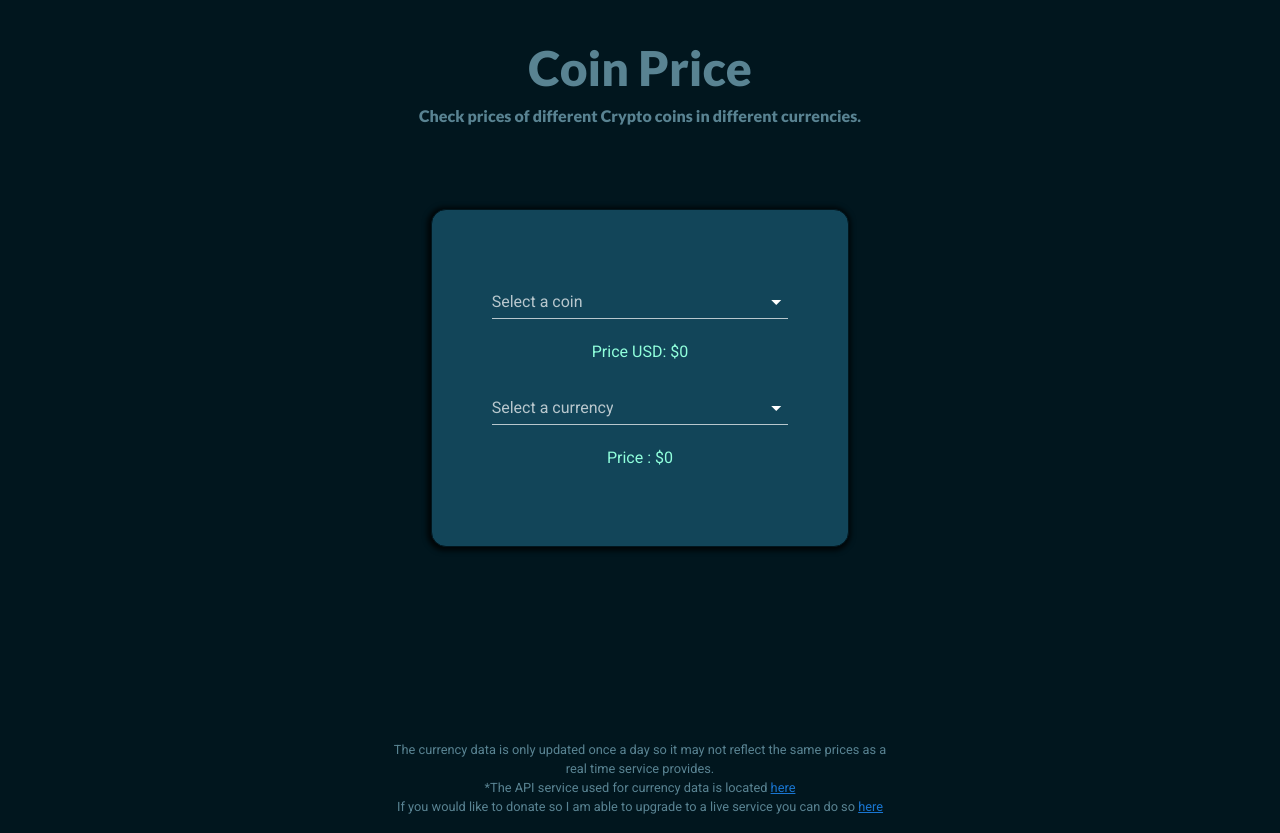
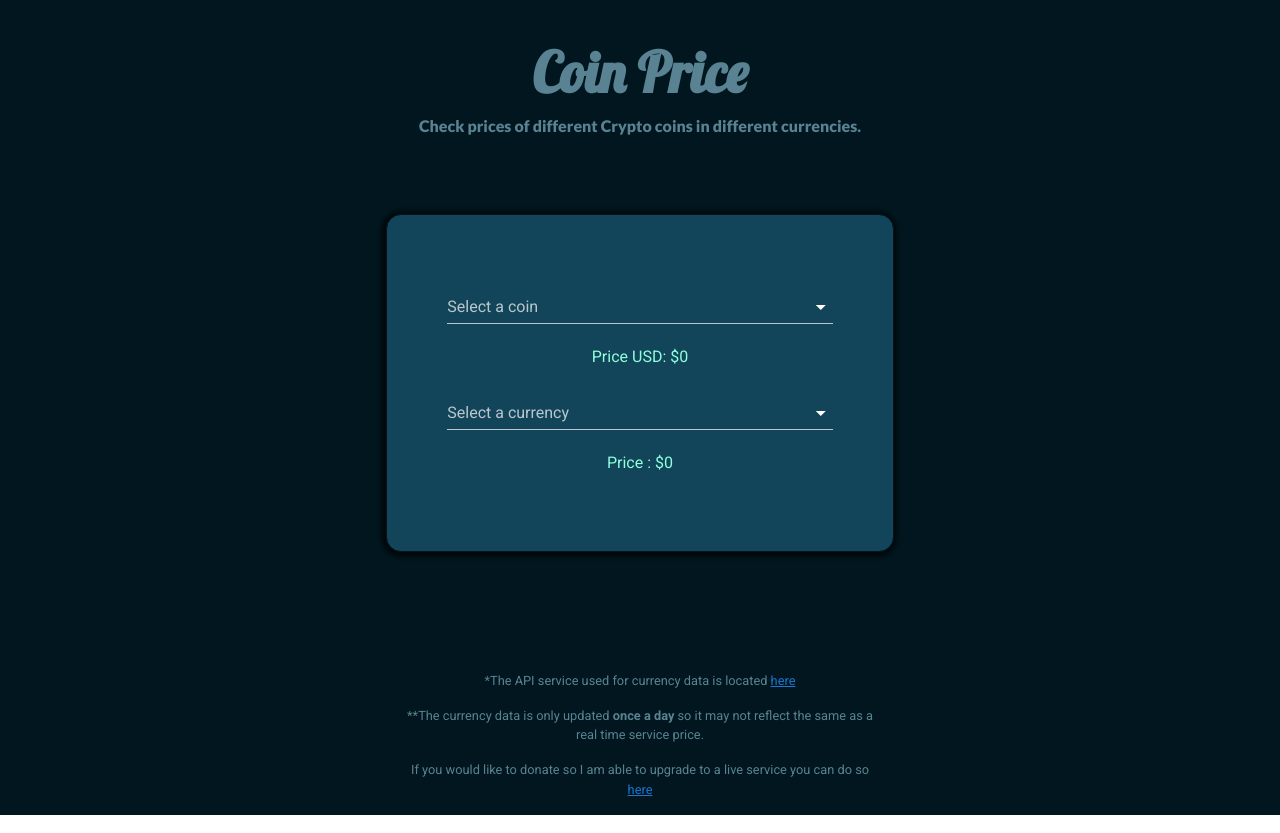
Before and after one commit to Schollar/crypto_converter, a Vue app: page / in a window 1280 px wide. Built offline with nearby package versions, Linux system fonts and the light colour scheme; no server answers.

Commit message:
Added toast notifaction for error messages. Finished some styling and tested across all screen sizes.

```diff
--- a/public/index.html
+++ b/public/index.html
@@ -13,7 +13,7 @@
   <link rel="stylesheet" href="https://cdn.jsdelivr.net/npm/@mdi/font@latest/css/materialdesignicons.min.css">
   <link rel="preconnect" href="https://fonts.googleapis.com">
   <link rel="preconnect" href="https://fonts.gstatic.com" crossorigin>
-  <link href="https://fonts.googleapis.com/css2?family=Lato:wght@900&display=swap" rel="stylesheet">
+  <link href="https://fonts.googleapis.com/css2?family=Lato:wght@900&family=Lobster&display=swap" rel="stylesheet">
 </head>
 
 <body>
--- a/src/components/CryptoConverterForm.vue
+++ b/src/components/CryptoConverterForm.vue
@@ -111,7 +111,7 @@ export default {
   border: 1px solid #01161e;
   background-color: #124559;
   border-radius: 15px;
-  width: 65%;
+  width: 85%;
   box-shadow: -1px 1px 5px 3px rgba(0, 0, 0, 0.75);
 }
 </style>
--- a/src/components/PageFooter.vue
+++ b/src/components/PageFooter.vue
@@ -2,16 +2,21 @@
   <div class="footer_container">
     <section class="info_container">
       <p>
-        The currency data is only updated once a day so it may not reflect the
-        same prices as a real time service provides.<br />
         *The API service used for currency data is located
         <span
           ><a
             href="https://github.com/fawazahmed0/currency-api#readme"
             target="__blank"
             >here</a
-          > </span
-        ><br />
+          ><br />
+        </span>
+      </p>
+      <p>
+        **The currency data is only updated
+        <span class="bold">once a day</span> so it may not reflect the same as a
+        real time service price.<br />
+      </p>
+      <p>
         If you would like to donate so I am able to upgrade to a live service
         you can do so
         <span
@@ -30,7 +35,7 @@ export default {
 
 <style lang="scss" scoped>
 .footer_container {
-  margin-top: 30%;
+  margin-top: 20%;
   color: #598392;
 }
 .info_container {
@@ -42,4 +47,7 @@ export default {
     font-size: 0.8em;
   }
 }
+.bold {
+  font-weight: bolder;
+}
 </style>
--- a/src/components/PageHeader.vue
+++ b/src/components/PageHeader.vue
@@ -21,7 +21,8 @@ export default {
   color: #598392;
   font-family: "Lato", sans-serif;
   > h1 {
-    font-size: 3rem;
+    font-family: "Lobster", cursive;
+    font-size: 3.5rem;
   }
   > p {
     max-width: 80%;
```
Also changed, not shown: src/components/ToastNotification.vue (added, +43 -0 lines).
